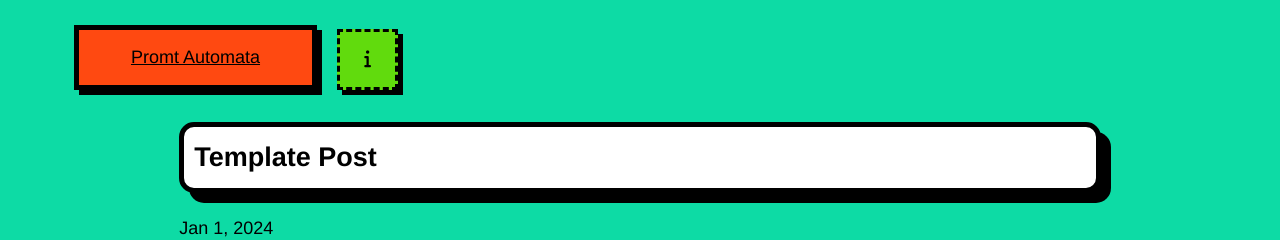
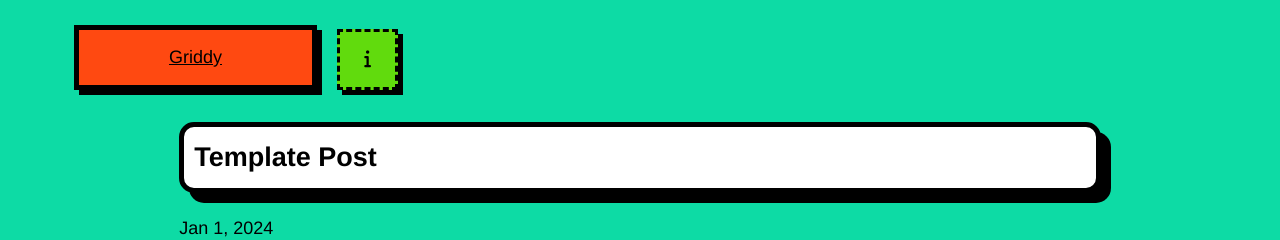
Before and after one commit to luigipacheco/jekyll-griddy, a Jekyll site: the page built from _posts/2024-03-10-samplepost.md, in a window 1280 px wide. Shown: the top 240 px of the page. Built offline with Jekyll 4.4.1, drawn with Linux system fonts in a browser that asks for light colours; nearby versions of some CDN libraries; some web fonts are replaced; part of the change alters nothing that is shown.

```diff
--- a/_config.yml
+++ b/_config.yml
@@ -18,8 +18,8 @@
 # You can create any custom variable you would like, and they will be accessible
 # in the templates via {{ site.myvariable }}.
 
-title: Promt Automata
-description: PromptAutomata provides essential tools for anyone looking to improve their interactions with Large Language Models (LLM) and Diffusion models. Our platform helps you craft effective prompts to elicit better responses from AI, enhancing creativity and accuracy in your projects.
+title: Griddy
+description: a jekyll template using muuri.
 baseurl: "" # the subpath of your site, e.g. /blog
 url: "" # the base hostname & protocol for your site, e.g. http://example.com
 twitter_username: jekyllrb
```
